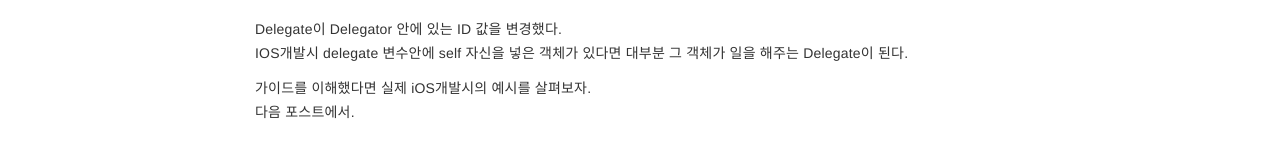
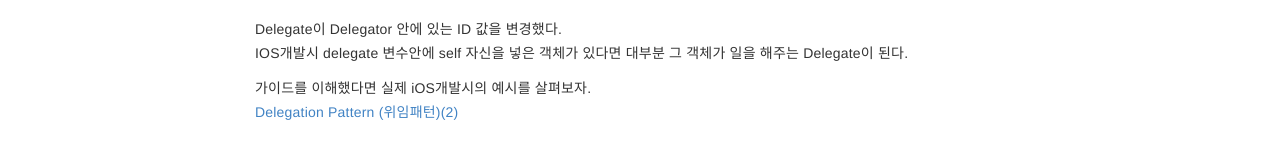
Before and after one commit to nicemiro/nicemiro.github.io, a Jekyll site: the page built from _posts/ios/2022-03-17-iosDelegationPattern.md, in a window 1280 px wide. Shown: the part 3571-3730 px from the top of the page. Built offline with Jekyll 4.4.1, drawn with Linux system fonts in a browser that asks for light colours.

Commit message:
modi ios iosDelegationPattern

```diff
--- a/_posts/ios/2022-03-17-iosDelegationPattern.md
+++ b/_posts/ios/2022-03-17-iosDelegationPattern.md
@@ -150,7 +150,8 @@ Delegate이 Delegator 안에 있는 ID 값을 변경했다.
 IOS개발시 delegate 변수안에 self 자신을 넣은 객체가 있다면 대부분 그 객체가 일을 해주는 Delegate이 된다.
 
 가이드를 이해했다면 실제 iOS개발시의 예시를 살펴보자.
-다음 포스트에서.
+<!-- {{site.url}}/{{page.collection}}/{{page.category|downcase}}/2022-03-20-iosDelegationPattern2 -->
+[Delegation Pattern (위임패턴)(2)]({% link _posts/ios/2022-03-20-iosDelegationPattern2.md %})
 <br>
 
 [1]: https://docs.swift.org/swift-book/LanguageGuide/Protocols.html#ID276
```
